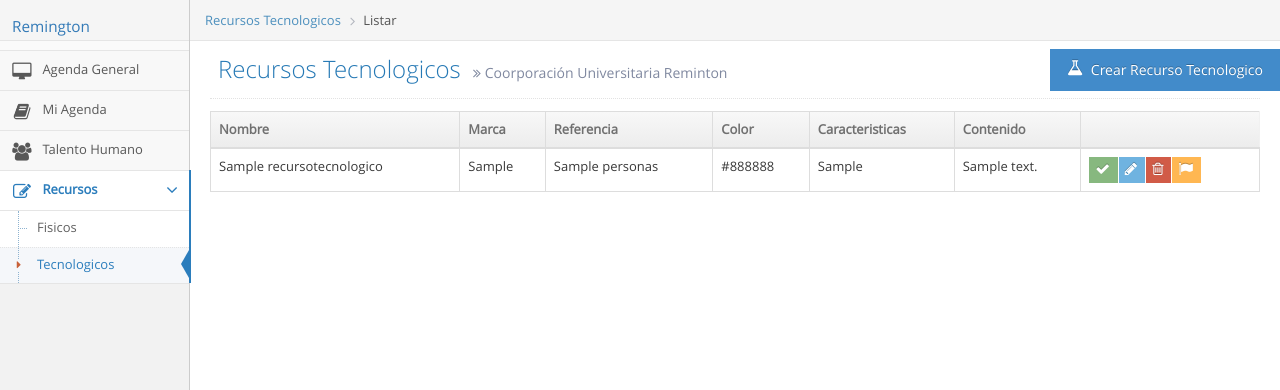
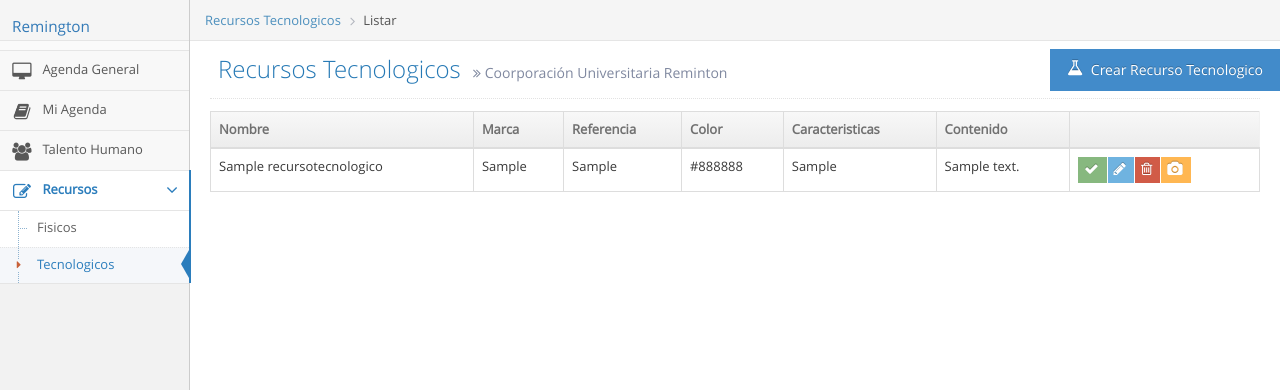
Before and after one commit to ceragos/sisgerecu, a Django app: page /recursos/tecnologicos/ in a window 1280 px wide. Shown: the part 45-435 px from the top of the page. Run offline with Django 3.2, Linux system fonts and the light colour scheme; tables that the repository leaves empty hold one stand-in row (values such as "Sample post"); some libraries are stand-ins or nearby versions.

Commit message:
Icono camara

```diff
--- a/recursos/templates/recursos/fisicos/listar.html
+++ b/recursos/templates/recursos/fisicos/listar.html
@@ -66,7 +66,7 @@
                                     </a>
 
                                     <button class="btn btn-xs btn-warning">
-                                        <i class="ace-icon fa fa-flag bigger-120"></i>
+                                        <i class="ace-icon fa fa-camera bigger-120"></i>
                                     </button>
                                 </div>
 
--- a/recursos/templates/recursos/tecnologicos/listar.html
+++ b/recursos/templates/recursos/tecnologicos/listar.html
@@ -49,7 +49,7 @@
                         <tr>
                             <td>{{ recurso.nombre }}</td>
                             <td>{{ recurso.marca }}</td>
-                            <td>{{ recurso.referencia }} personas</td>
+                            <td>{{ recurso.referencia }}</td>
                             <td>{{ recurso.color }}</td>
                             <td>{{ recurso.caracteristicas }}</td>
                             <td>{{ recurso.contenido }}</td>
@@ -68,7 +68,7 @@
                                     </a>
 
                                     <button class="btn btn-xs btn-warning">
-                                        <i class="ace-icon fa fa-flag bigger-120"></i>
+                                        <i class="ace-icon fa fa-camera bigger-120"></i>
                                     </button>
                                 </div>
 
```
